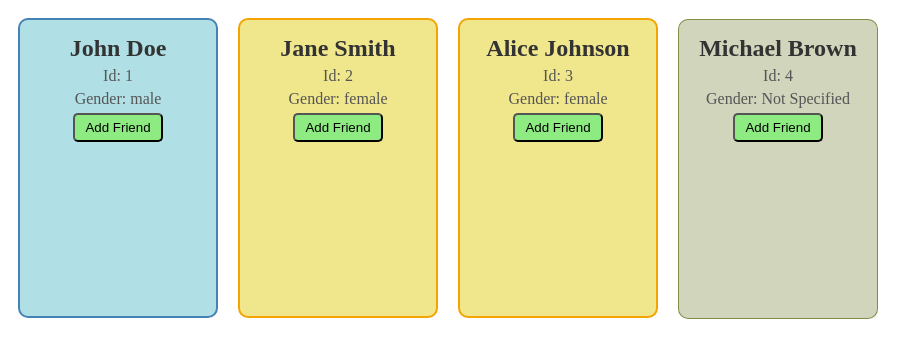
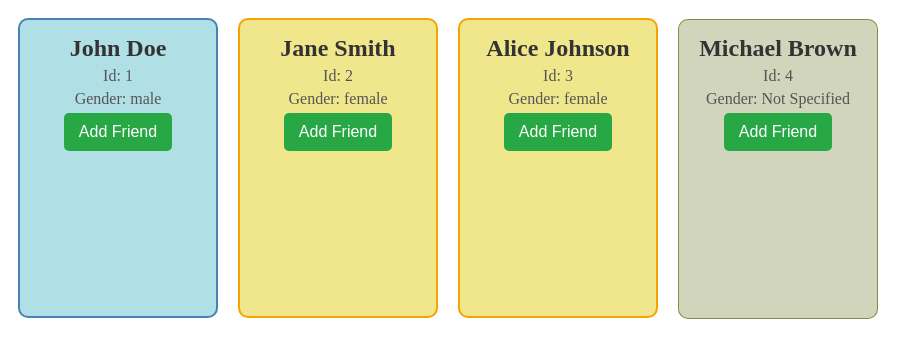
Before and after one commit to DerkachevskyiArtem/Reacr-state-list, a React (Vite) app: page / in a window 1280 px wide. Shown: the top 358 px of the page, without its empty margins (0-923 px from the left). Built offline with nearby package versions, Linux system fonts and the light colour scheme.

Commit message:
Add diferent classes for button

```diff
--- a/src/components/UserCard/UserCard.css
+++ b/src/components/UserCard/UserCard.css
@@ -38,12 +38,19 @@
 }
 
 .btn {
-  padding: 5px 10px;
+  padding: 10px 15px;
+  font-size: 1rem;
+  border: none;
   border-radius: 5px;
   cursor: pointer;
-  background-color: #8eeb82;
+  color: white;
+  transition: background-color 0.3s ease;
 }
 
-.btn:hover {
-  background-color: #75ee65;
+.add-friend {
+  background-color: #28a745;
 }
+
+.btn.remove-friend {
+  background-color: #dc3545;
+}
--- a/src/components/UserCard/index.jsx
+++ b/src/components/UserCard/index.jsx
@@ -26,12 +26,14 @@ class UserCard extends React.Component {
         : 'user-card female'
       : 'user-card';
 
+    const btnClass = isFriend ? 'btn remove-friend' : 'btn add-friend';
+
     return (
       <article className={cardClass}>
         <h2 className="user-card-heading">{name}</h2>
         <p className="user-card-id">Id: {id}</p>
         <p className="user-card-gender">Gender: {gender || 'Not Specified'}</p>
-        <button className="btn" onClick={this.toggleFriendStatus}>
+        <button className={btnClass} onClick={this.toggleFriendStatus}>
           {isFriend ? 'Remove Friend' : 'Add Friend'}
         </button>
       </article>
```
